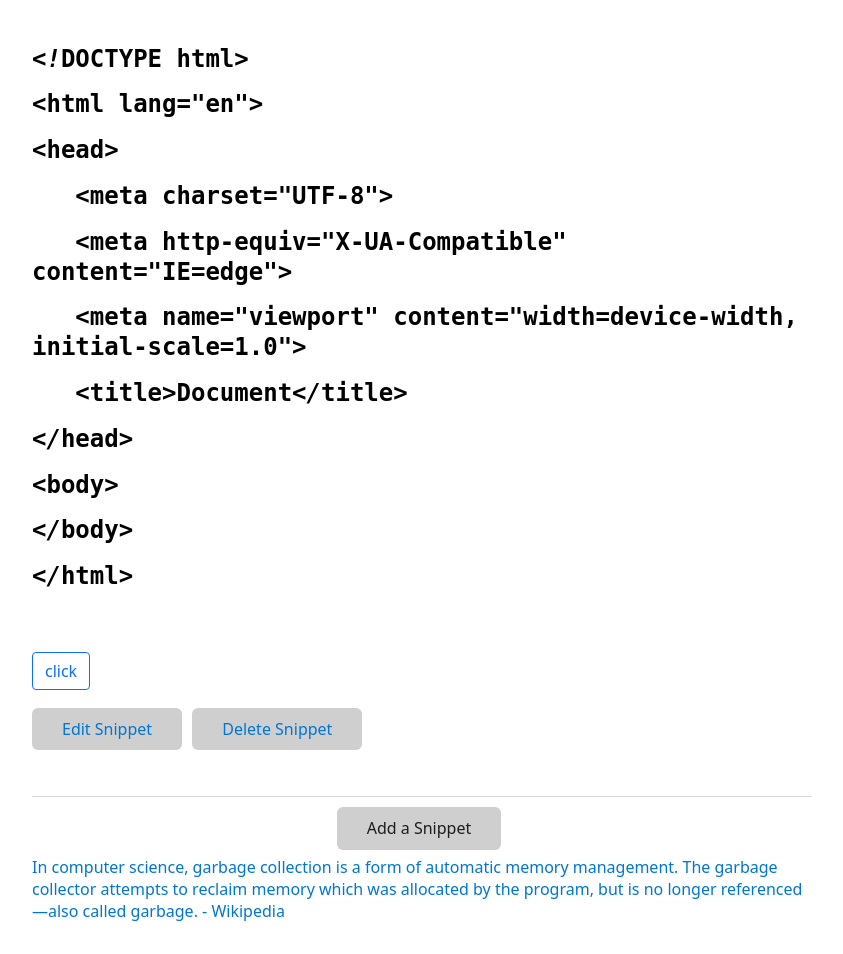
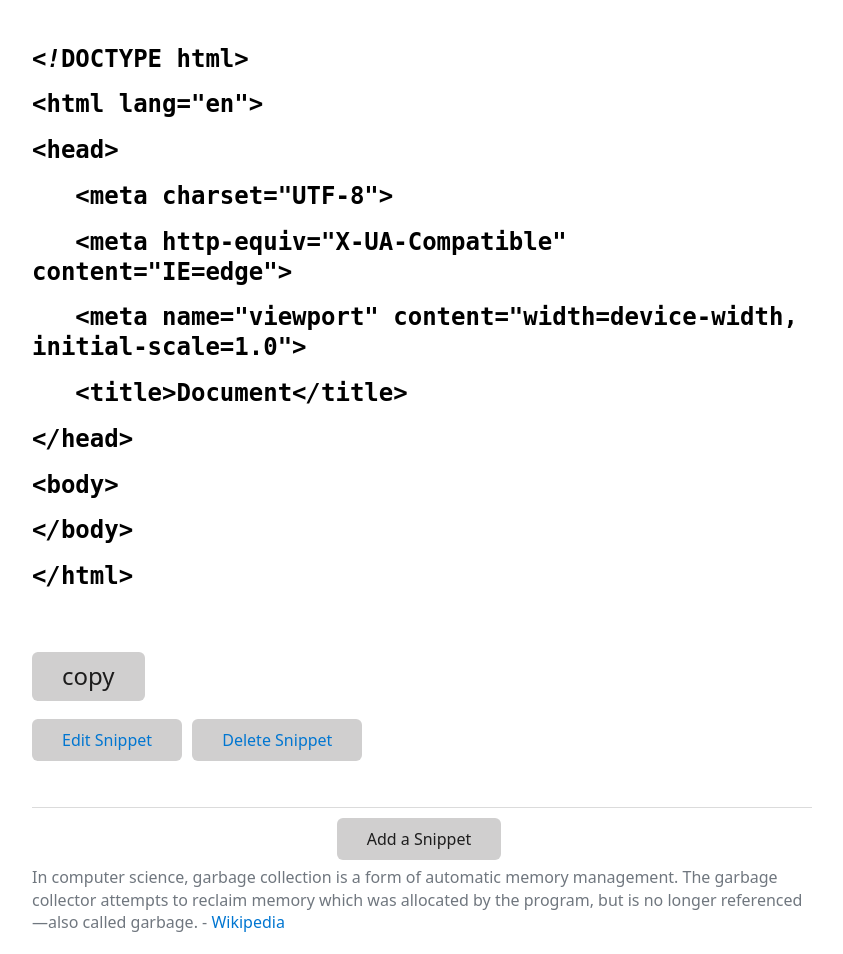
Before and after one commit to Momentum-Team-11/django-duplex-windclan, a Django app: page /snippet/1/ in a window 1280 px wide. Shown: the part 452-1406 px from the top of the page, without its empty margins (218-1061 px from the left). Before the commit the page ends 1373 px from the top, so only its background shows below. Run offline with Django 3.2, Linux system fonts and the light colour scheme; a user stored in the database is signed in; data comes from the database, SQL or seed files in the repository; both versions use the stored data as it was after the commit; some libraries are stand-ins or nearby versions.

Commit message:
keep this good stuff

```diff
--- a/static/main.js
+++ b/static/main.js
@@ -1,21 +1,19 @@
 console.log('hello world!')
 
 const copyBtns = [...document.getElementsByClassName('copy-btn')]
-console.log(copyBtns)
 
 let previous = null
 
 copyBtns.forEach(btn => btn.addEventListener('click', ()=>{
-    const button = btn.getAttribute('data-code')
-    navigator.clipboard.writeText(button)
+    const code = btn.getAttribute('data-code');
+    navigator.clipboard.writeText(code)
 
     navigator.clipboard.readText().then(clipText=>{
-        console.log(clipText)
-        btn.textContent = `copied ${clipText}`
+        btn.textContent = `saved to clipboard`
     })
 
     if (previous) {
-        previous.textContent = 'click'
+        previous.textContent = 'copy'
     }
     previous = btn
 }))
--- a/templates/base.html
+++ b/templates/base.html
@@ -43,7 +43,7 @@
 </body>
 <footer>
     <div><center>
-        <a href={% url 'add' %}><button type="submit">Add a Snippet</button>
+        <a href={% url 'add' %}><button type="submit">Add a Snippet</button></a>
     </div></center>
 
 
--- a/templates/category.html
+++ b/templates/category.html
@@ -10,7 +10,7 @@
 
 {% for snippet in snippets %}
 
-    <h2>{{ snippet.title }}</h2>
+    <a href="{% url 'detail' pk=snippet.pk %}"><h2>{{ snippet.title }}</h2></a>
     <h3>{{ snippet. }}</h3>
     <h4>{{ snippet.description }}</h4>
     <h4>{{ snippet.code|safe }}</h4>
--- a/templates/detail.html
+++ b/templates/detail.html
@@ -15,11 +15,10 @@
         <br>
     {{ snippet.description }}
 </h3>
-
-<h4>
-    {{ snippet.code|safe }}
-    <button class="btn btn-outline-primary copy-btn" data-code={{ snippet.code }}>
-        click
+<h4 id="code-section">
+{{ snippet.code|safe }}
+    <button class="copy-btn" data-code="{{ snippet.code }}">
+        copy
     </button>
 </h4>
 
```
Also changed, not shown: db.sqlite3.
